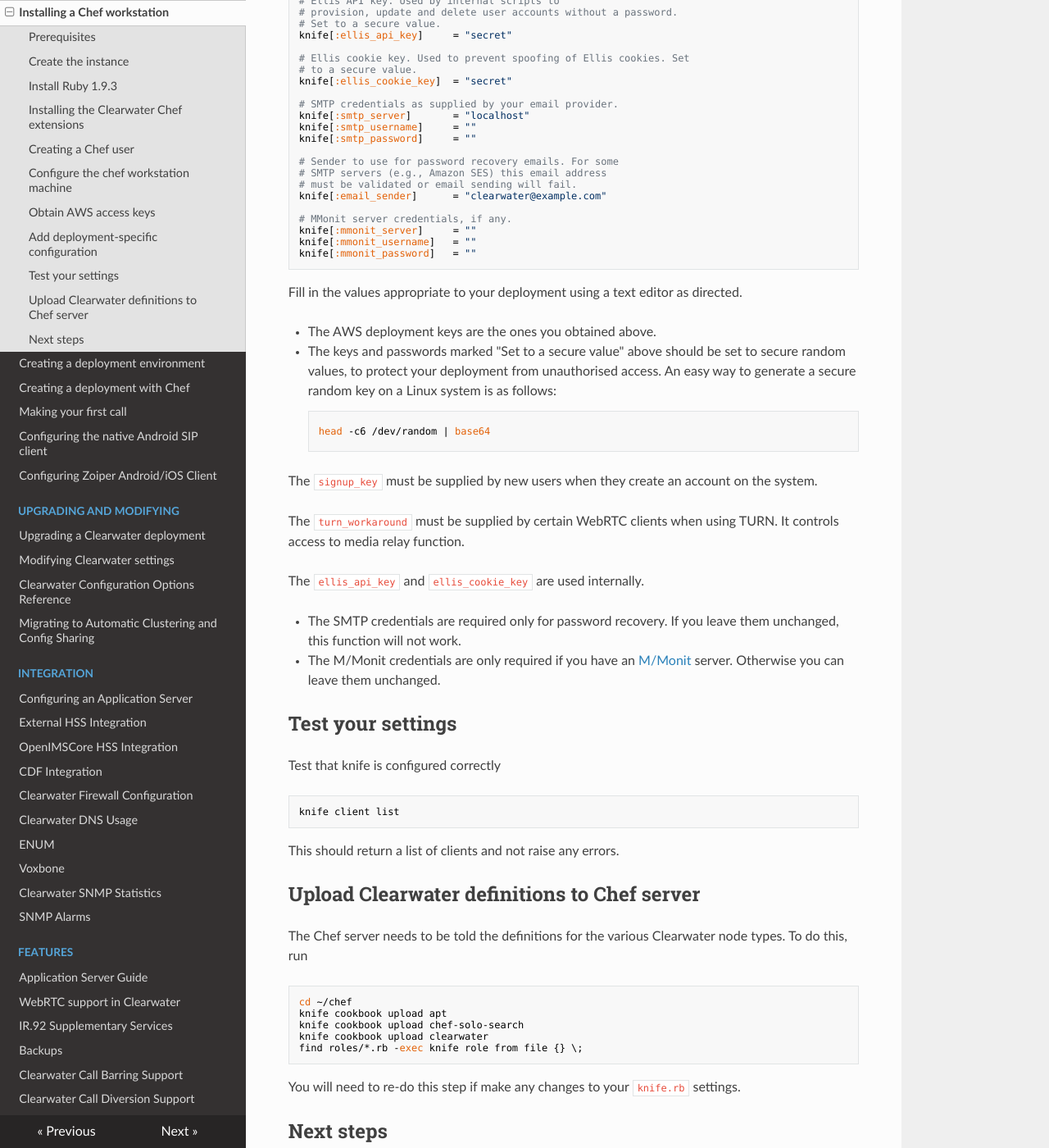
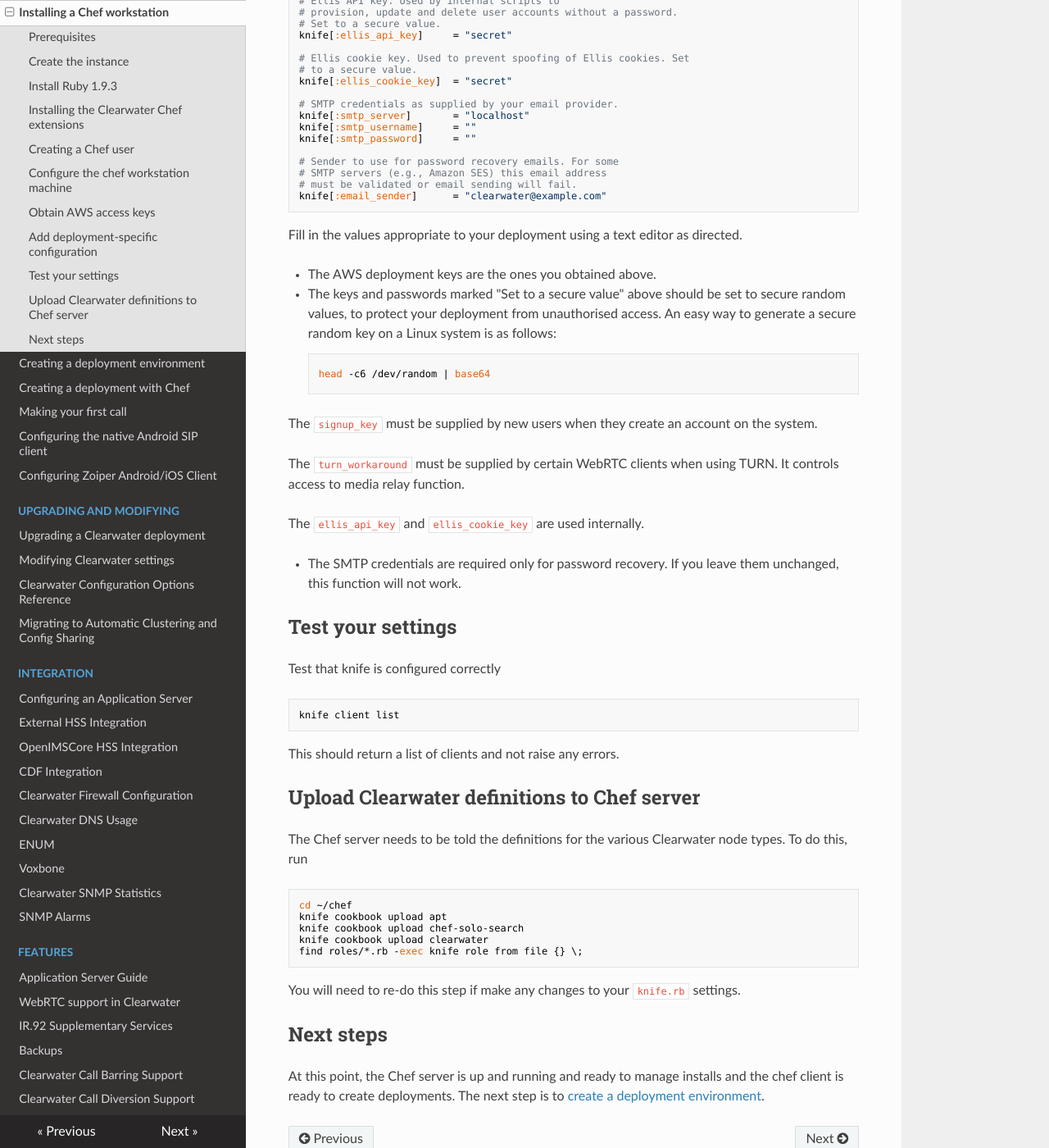
Before and after one commit to Metaswitch/clearwater-readthedocs, an MkDocs documentation site: the page built from docs/Installing_a_Chef_workstation.md, in a window 1280 px wide and 1400 px high, scrolled down 3551 px. Shown: the whole window at 82% size. Built offline with MkDocs 1.6.1, drawn with Linux system fonts in a browser that asks for light colours; nearby versions of some CDN libraries; old or Windows-style settings are respelled for this version of MkDocs.

Commit message:
Remove references to mmonit

```diff
--- a/docs/Installing_a_Chef_workstation.md
+++ b/docs/Installing_a_Chef_workstation.md
@@ -133,11 +133,6 @@ file.
     # must be validated or email sending will fail.
     knife[:email_sender]      = "clearwater@example.com"
 
-    # MMonit server credentials, if any.
-    knife[:mmonit_server]     = ""
-    knife[:mmonit_username]   = ""
-    knife[:mmonit_password]   = ""
-
 Fill in the values appropriate to your deployment using a text editor
 as directed.
 
@@ -160,10 +155,6 @@ as directed.
 
 * The SMTP credentials are required only for password recovery.
   If you leave them unchanged, this function will not work.
-
-* The M/Monit credentials are only required if you have an
-  [M/Monit](Configuring_MMonit.md) server. Otherwise you can leave them
-  unchanged.
 
 ## Test your settings
 
```
